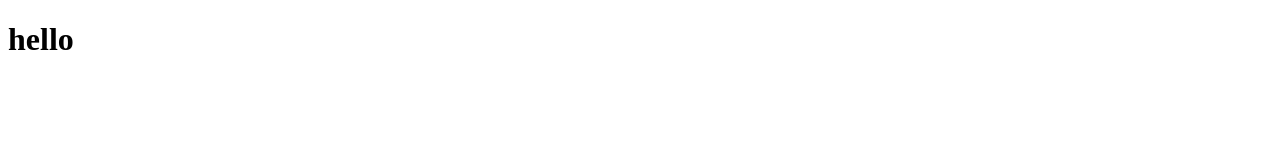
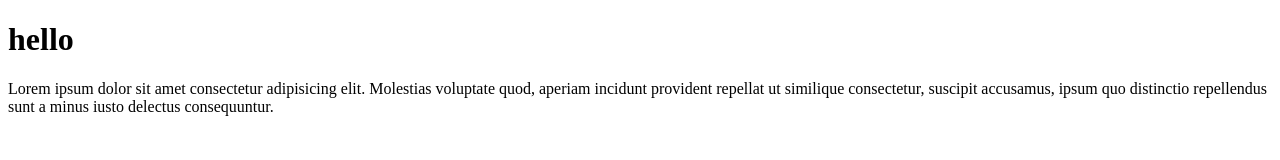
Before and after one commit to nimra6980/nimrakasmani, a plain HTML site: page index.html in a window 1280 px wide. Drawn offline with Linux system fonts and the light colour scheme.

Commit message:
Update index.html

```diff
--- a/index.html
+++ b/index.html
@@ -8,5 +8,6 @@
 </head>
 <body>
     <h1>hello</h1>
+    <p>Lorem ipsum dolor sit amet consectetur adipisicing elit. Molestias voluptate quod, aperiam incidunt provident repellat ut similique consectetur, suscipit accusamus, ipsum quo distinctio repellendus sunt a minus iusto delectus consequuntur.</p>
 </body>
 </html>
```
